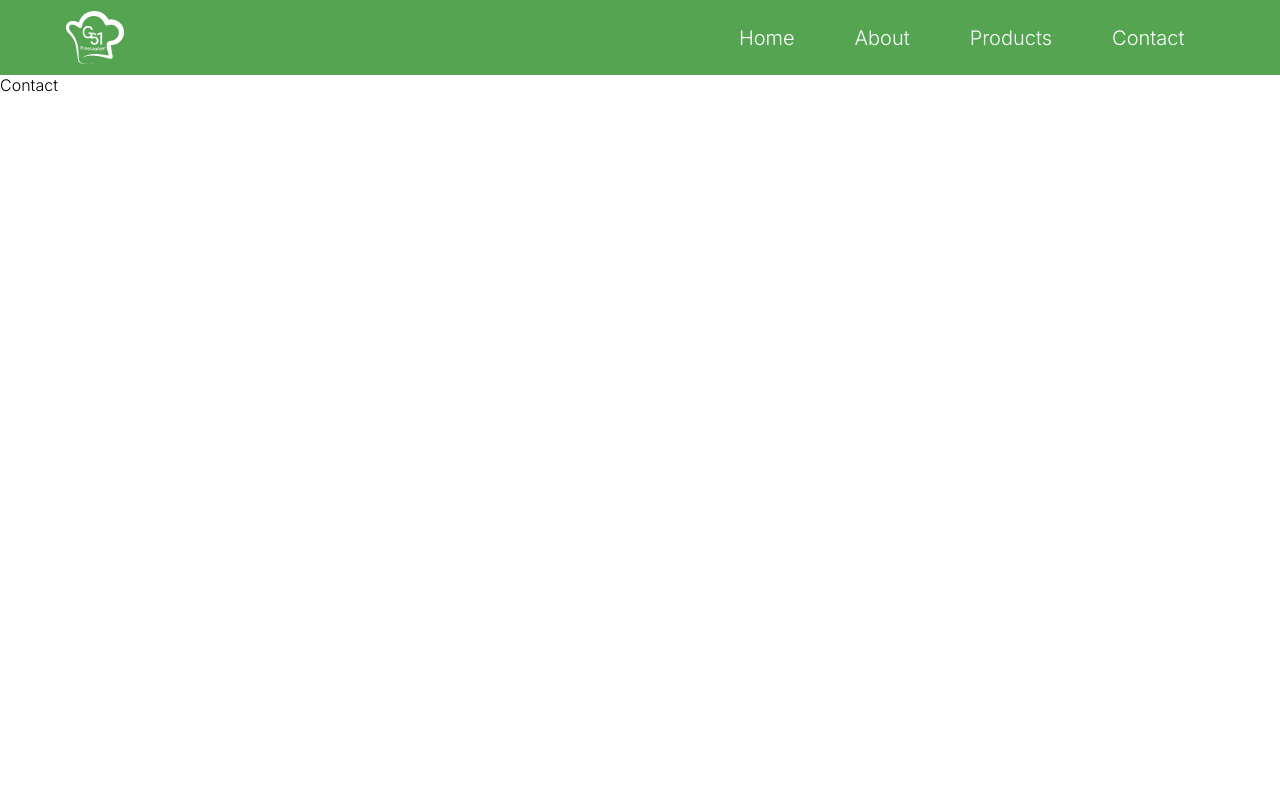
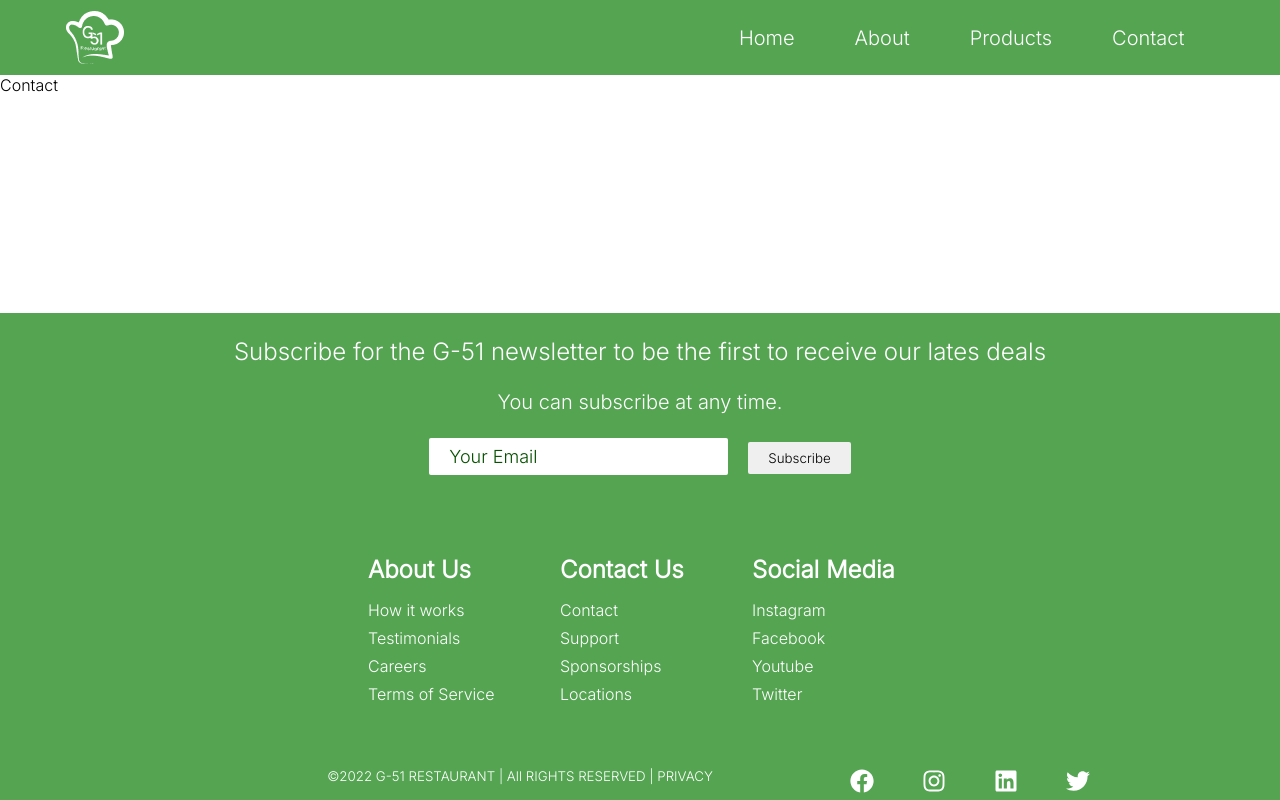
Before and after one commit to SIDEHUSTLE-G51/G51-restaurant, a React (Create React App) app: page /contact in a window 1280 px wide. Built offline with nearby package versions, Linux system fonts and the light colour scheme.

Commit message:
Footer
Footer section

```diff
--- a/src/App.js
+++ b/src/App.js
@@ -4,17 +4,21 @@ import Navbar from "./components/Navbar/Navbar";
 import About from "./AboutPage/About";
 import Products from "./ProductsPage/Products"
 import Contact from "./ContactPage/Contact";
+import Home from "./HomePage/Home";
 import { BrowserRouter as Router, Route, Routes } from "react-router-dom";
+import Footer from "./components/Footer/Footer";
 
 function App() {
   return (
     <Router>
       <Navbar />
       <Routes>
+        <Route path="/" element={<Home/>} exact />
         <Route path="/about" element={<About/>} exact />
         <Route path="/products" element={<Products/>} exact />
         <Route path="/contact" element={<Contact/>} exact />
       </Routes>
+      <Footer />
     </Router>
   );
 }
--- /dev/null
+++ b/src/HomePage/Home.jsx
@@ -0,0 +1,9 @@
+import React from 'react'
+
+const Home = () => {
+  return (
+    <div>Home</div>
+  )
+}
+
+export default Home
--- /dev/null
+++ b/src/components/Footer/Footer.css
@@ -0,0 +1,166 @@
+*{
+    font-family: 'Inter', sans-serif;
+}
+
+.footer-container{
+    background-color: #54A452;
+    color: #fff;
+    display: flex;
+    flex-direction: column;
+    justify-content: center;
+    align-items: center;
+    bottom: 0;
+    position: fixed;
+    width: 100%;
+}
+
+.footer-subscription{
+    display: flex;
+    flex-direction: column;
+    justify-content: center;
+    align-items: center;
+    text-align: center;
+    margin-bottom: 24px;
+    padding: 24px;
+    color: #fff;
+}
+
+.footer-subscription-heading{
+    margin-bottom: 24px;
+    font-size: 24px;
+}
+
+.footer-subscription-text{
+    margin-bottom: 24px;
+    font-size: 20px;
+}
+
+.footer-input{
+    padding: 8px 20px;
+    border-radius: 2px;
+    margin-right: 20px;
+    outline: none;
+    border: none;
+    font-size: 18px;
+    margin-bottom: 16px;
+}
+
+.footer-links{
+    width: 100%;
+    max-width: 1000px;
+    display: flex;
+    justify-content: center;
+}
+
+.footer-link-wrapper{
+    display: flex;
+}
+
+.footer-link-items{
+    display: flex;
+    flex-direction: column;
+    align-items: flex-start;
+    margin: 16px;
+    text-align: left;
+    width: 160px;
+    box-sizing: border-box;
+}
+
+.footer-link-items h2{
+    margin-bottom: 16px;
+}
+
+.footer-link-items > h2 {
+    color: #fff;
+}
+
+.footer-link-items a {
+    text-decoration: none;
+    color: #fff;
+    margin-bottom: 8px;
+}
+
+.footer-link-items a:hover{
+    color: #e9e9e9;
+    transition: 0.3s ease-out;
+}
+
+.footer-email-form h2{
+    margin-bottom: 32px;
+}
+
+.footer-input::placeholder{
+    color: #075200;
+}
+
+.btn{
+    padding: 8px 20px;
+    border-radius: 2px;
+    outline: none;
+    border: none;
+    cursor: pointer;
+}
+
+/* social icons */
+
+.social-icon-link{
+    color: #fff;
+    font-size: 24px;
+}
+
+.social-media{
+    max-width: 1000px;
+    width: 100%;
+}
+
+.social-media-wrap{
+    display: flex;
+    justify-content: space-between;
+    align-items: center;
+    width: 90%;
+    max-width: 1000px;
+    margin: 40px auto 0 auto;
+}
+
+.social-icons{
+    display: flex;
+    justify-content: space-between;
+    align-items: center;
+    width: 240px;
+}
+
+.social-logo{
+    justify-self: start;
+    margin-left: 20px;
+    cursor: pointer;
+    text-decoration: none;
+    display: flex;
+    align-self: center;
+    margin-bottom: 16px;
+}
+
+.website-rights{
+    margin-bottom: 16px;
+}
+
+@media screen and (max-width:760px) {
+    .footer-links{
+        padding: 2rem;
+    }
+
+    .footer-input{
+        width: 100%;
+    }
+
+    .btn {
+        width: 100%;
+    }
+
+    .footer-link-wrapper{
+        flex-direction: column;
+    }
+
+    .social-media-wrap{
+        flex-direction: column;
+    }
+}
--- /dev/null
+++ b/src/components/Footer/Footer.js
@@ -0,0 +1,78 @@
+import React from 'react'
+import { Link } from 'react-router-dom';
+import "./Footer.css";
+import { FaFacebook, FaInstagram, FaLinkedin, FaTwitter } from 'react-icons/fa'
+
+const Footer = () => {
+  return (
+    <div className="footer-container">
+        <section className="footer-subscription">
+            <p className="footer-subscription-heading">
+                Subscribe for the G-51 newsletter to be the first to receive our lates deals
+            </p>
+            <p className="footer-subscription-text">You can subscribe at any time.</p>
+            <div className="input-areas">
+                <form>
+                    <input type="email" name="email" placeholder="Your Email" className="footer-input"/>
+                    <button className="btn" >Subscribe</button>
+                </form>
+            </div>
+        </section>
+        <div className="footer-links">
+            <div className="footer-link-wrapper">
+                <div className="footer-link-items">
+                    <h2>About Us</h2>
+                    <Link to="/">How it works</Link>
+                    <Link to="/">Testimonials</Link>
+                    <Link to="/">Careers</Link>
+                    <Link to="/">Terms of Service</Link>
+                </div>
+                <div className="footer-link-items">
+                    <h2>Contact Us</h2>
+                    <Link to="/">Contact</Link>
+                    <Link to="/">Support</Link>
+                    <Link to="/">Sponsorships</Link>
+                    <Link to="/">Locations</Link>
+                </div>
+            </div>
+            <div className="footer-link-wrapper">
+                <div className="footer-link-items">
+                    <h2>Social Media</h2>
+                    <Link to="/">Instagram</Link>
+                    <Link to="/">Facebook</Link>
+                    <Link to="/">Youtube</Link>
+                    <Link to="/">Twitter</Link>
+                </div>
+            </div>
+        </div>
+        <section className="social-media">
+            <div className="social-media-wrap">
+                <div className="footer-logo">
+
+                </div>
+                    <small className='website-rights'> &copy;{new Date().getFullYear()} G-51 RESTAURANT | All RIGHTS RESERVED | PRIVACY</small>
+                    <div className="social-icons">
+                        <Link to='/' className="social-icon-link facebook" target="_blank" aria-label="Facebook">
+                            <FaFacebook/>
+                        </Link>
+                        <Link to='/' className="social-icon-link instagram" target="_blank" aria-label="Instagram">
+                            <FaInstagram/>
+                        </Link>
+                        <Link to='/' className="social-icon-link linkedin" target="_blank" aria-label="LinkedIn">
+                            <FaLinkedin/>
+                        </Link>
+                        <Link to='/' className="social-icon-link twitter" target="_blank" aria-label="Twitter">
+                            <FaTwitter/>
+                        </Link>
+                    </div>
+            </div>
+        </section>
+    </div>
+  )
+}
+
+export default Footer;
+
+ // <div className="footer__col1">
+        // <img src={require("../../images/logo.png")} alt="logo" className="logo"/>
+        // </div>
```
